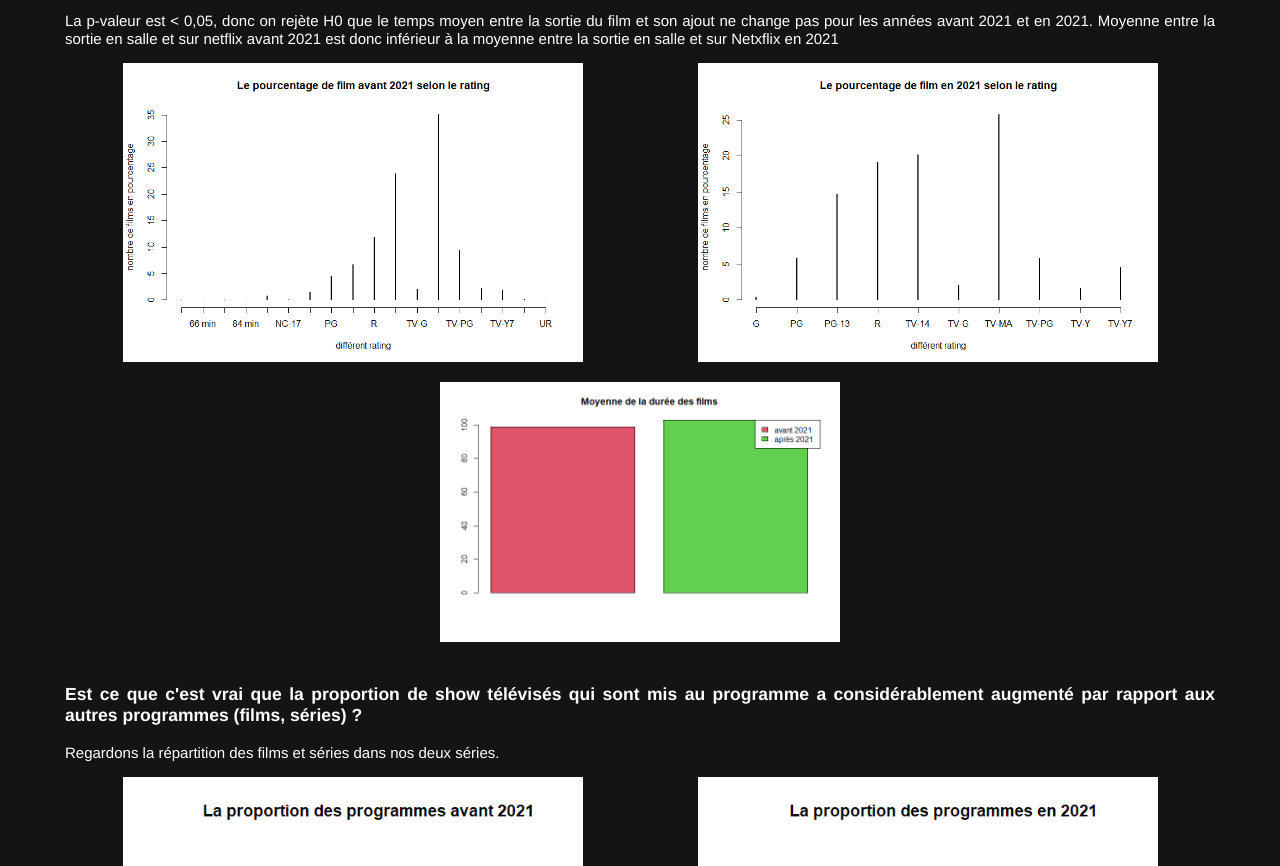
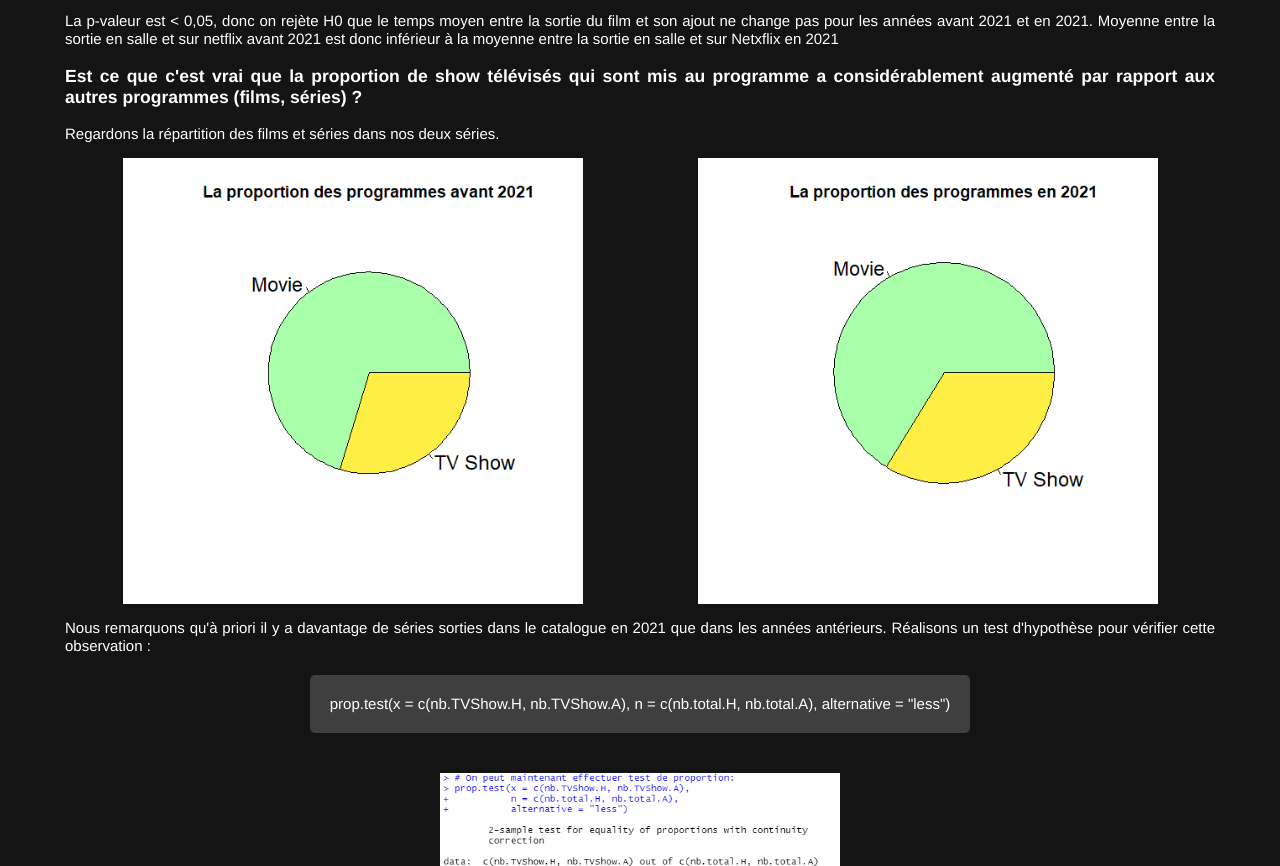
Before and after one commit to sebastienchoisy/MathR, a plain HTML site: page index.html in a window 1280 px wide. Shown: the part 2800-3666 px from the top of the page. Drawn offline with Linux system fonts and the light colour scheme.

Commit message:
resultat 2/2

```diff
--- a/index.html
+++ b/index.html
@@ -76,11 +76,7 @@
         La p-valeur est < 0,05, donc on rejète H0 que le temps moyen entre la sortie du film et son ajout ne change pas pour les années avant 2021 et en 2021. Moyenne entre la sortie en salle et sur netflix avant 2021 est donc inférieur à la moyenne entre la sortie en salle et sur Netxflix en 2021
     </p>
 
-    <div class="split"><img src="./imgs/4.png" alt="img1"><img src="./imgs/5.png" alt="img1"></div>
-    <div class="split"></div>
-    <div class="imgSolo">
-        <img src="./imgs/6.png" alt="img3">
-    </div>
+
     <h3>Est ce que c'est vrai que la proportion de show télévisés qui sont mis au programme a considérablement augmenté par rapport aux autres programmes (films, séries) ?</h3>
     <p>Regardons la répartition des films et séries dans nos deux séries.</p>
     <div class="split"><img src="./imgs/8.png" alt="img1"><img src="./imgs/9.png" alt="img1"></div>
```
Also changed, not shown: 1 other file.
